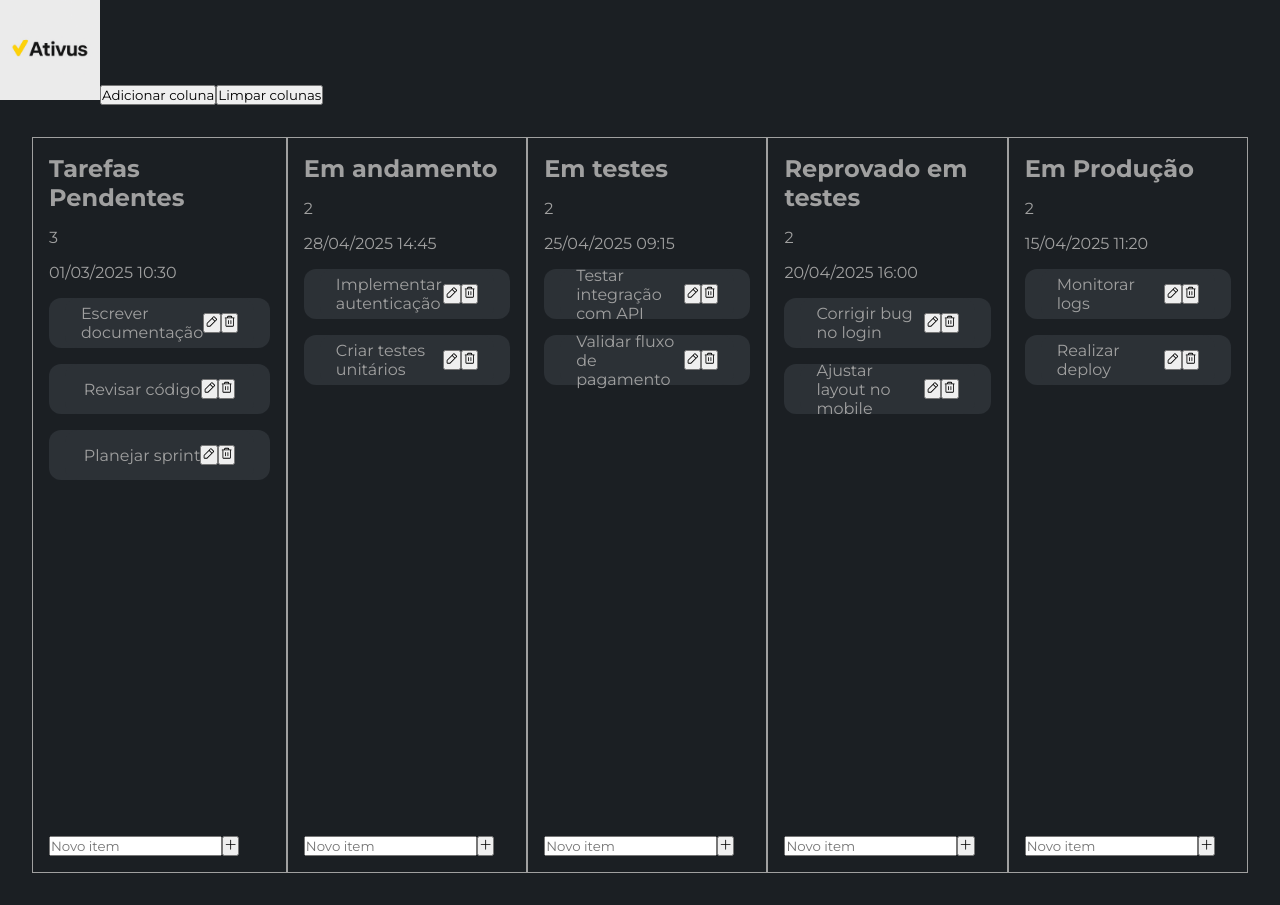
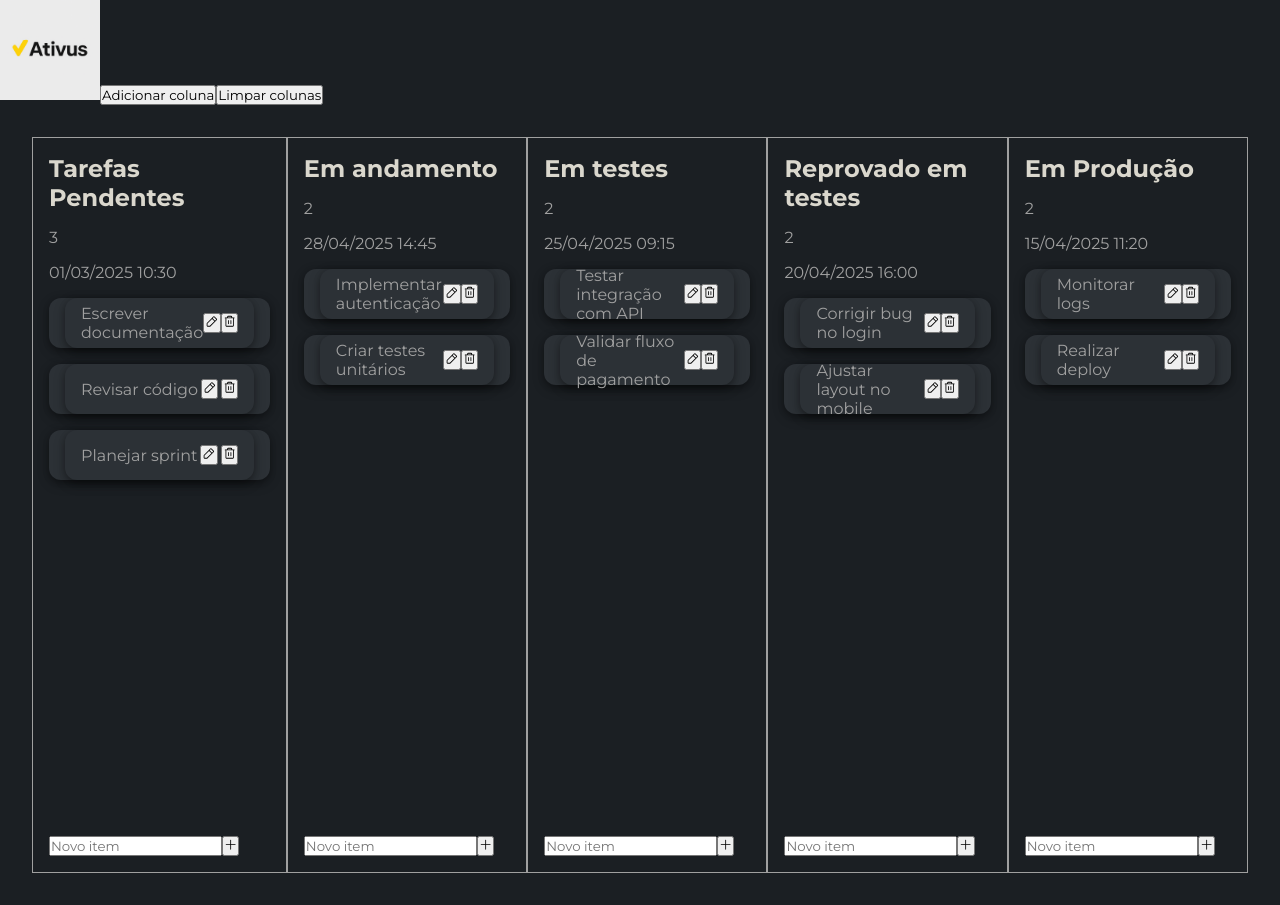
Before and after one commit to RafaelHDSV/Ativus, a React (Vite) app: page / in a window 1280 px wide. Built offline with nearby package versions, Linux system fonts and the light colour scheme.

Commit message:
feat: enhance button styling in navigation for improved UI consistency

```diff
--- a/src/App.module.scss
+++ b/src/App.module.scss
@@ -35,18 +35,43 @@
 
       .item {
         display: flex;
-        justify-content: center;
+        justify-content: space-between;
         align-items: center;
         background: var(--light-gray);
         width: 100%;
         height: 50px;
         padding: 1rem;
         border-radius: 12px;
+        box-shadow: 0 4px 12px rgba(0, 0, 0, 0.3), 0 2px 6px rgba(0, 0, 0, 0.2);
 
         &:active {
           cursor: grabbing;
+        }
+
+        &:hover {
+          box-shadow: 0 6px 16px rgba(0, 0, 0, 0.4), 0 3px 8px rgba(0, 0, 0, 0.25);
+          transform: scale(1.05);
+          cursor: pointer;
+        }
+
+        .buttons {
+          display: none;
+          position: absolute;
+          top: 50%;
+          right: 1rem;
+          transform: translateY(-50%);
+        }
+
+        &:hover .buttons {
+          display: flex;
         }
       }
     }
   }
 }
+
+h2 {
+  font-size: 1.5rem;
+  font-weight: bold;
+  color: var(--green-100) !important;
+}
--- a/src/App.tsx
+++ b/src/App.tsx
@@ -21,8 +21,12 @@ export default function App() {
     <main className={styles.app}>
       <nav>
         <img style={{ width: '100px' }} src='./logo.png' alt='logo.png' />
-        <button onClick={handleClick}>Adicionar coluna</button>
-        <button onClick={() => setColumns([])}>Limpar colunas</button>
+        <button className='primaryButton' onClick={handleClick}>
+          Adicionar coluna
+        </button>
+        <button className='secondaryButton' onClick={() => setColumns([])}>
+          Limpar colunas
+        </button>
       </nav>
 
       <div className={styles.columnsContainer}>
```
